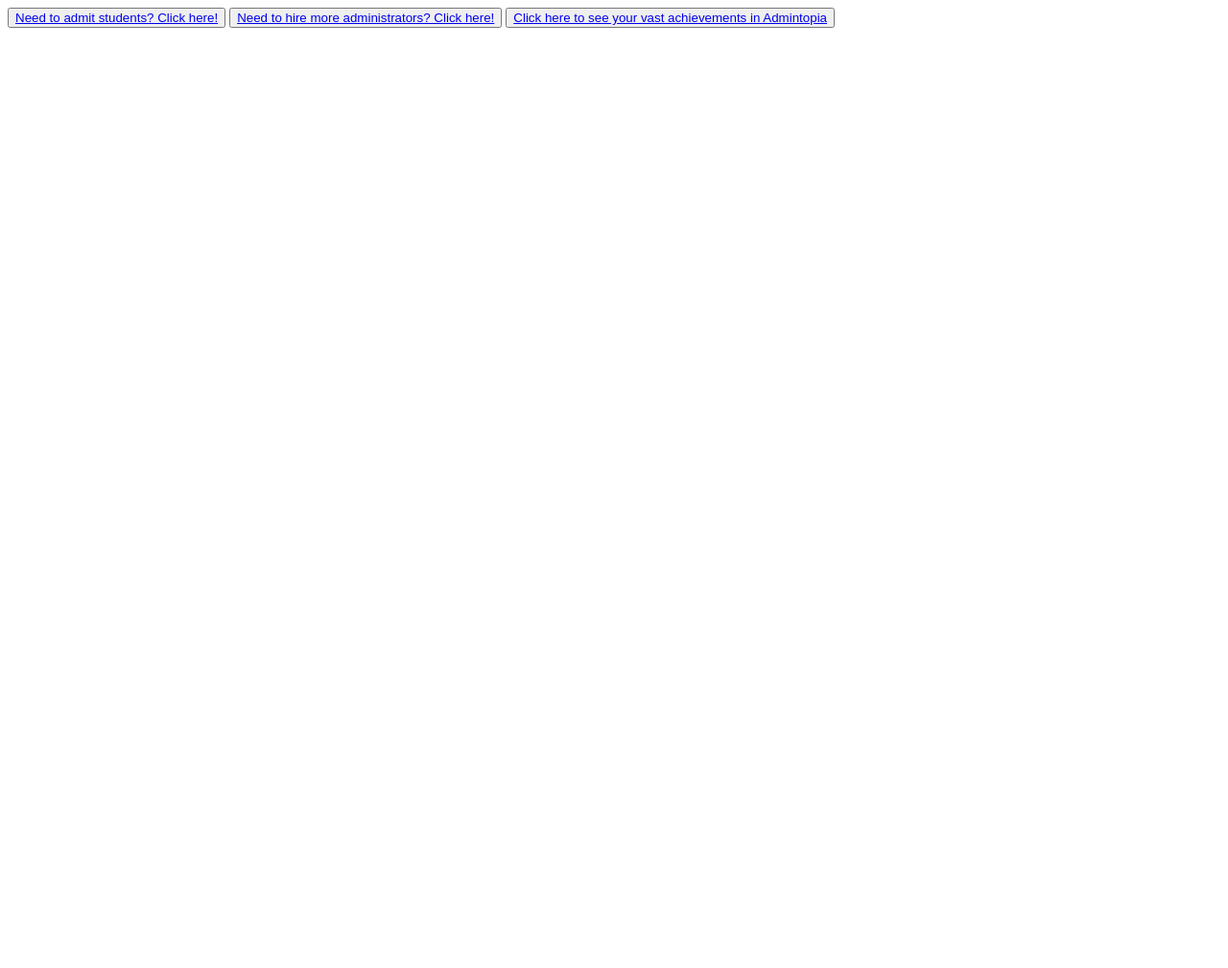
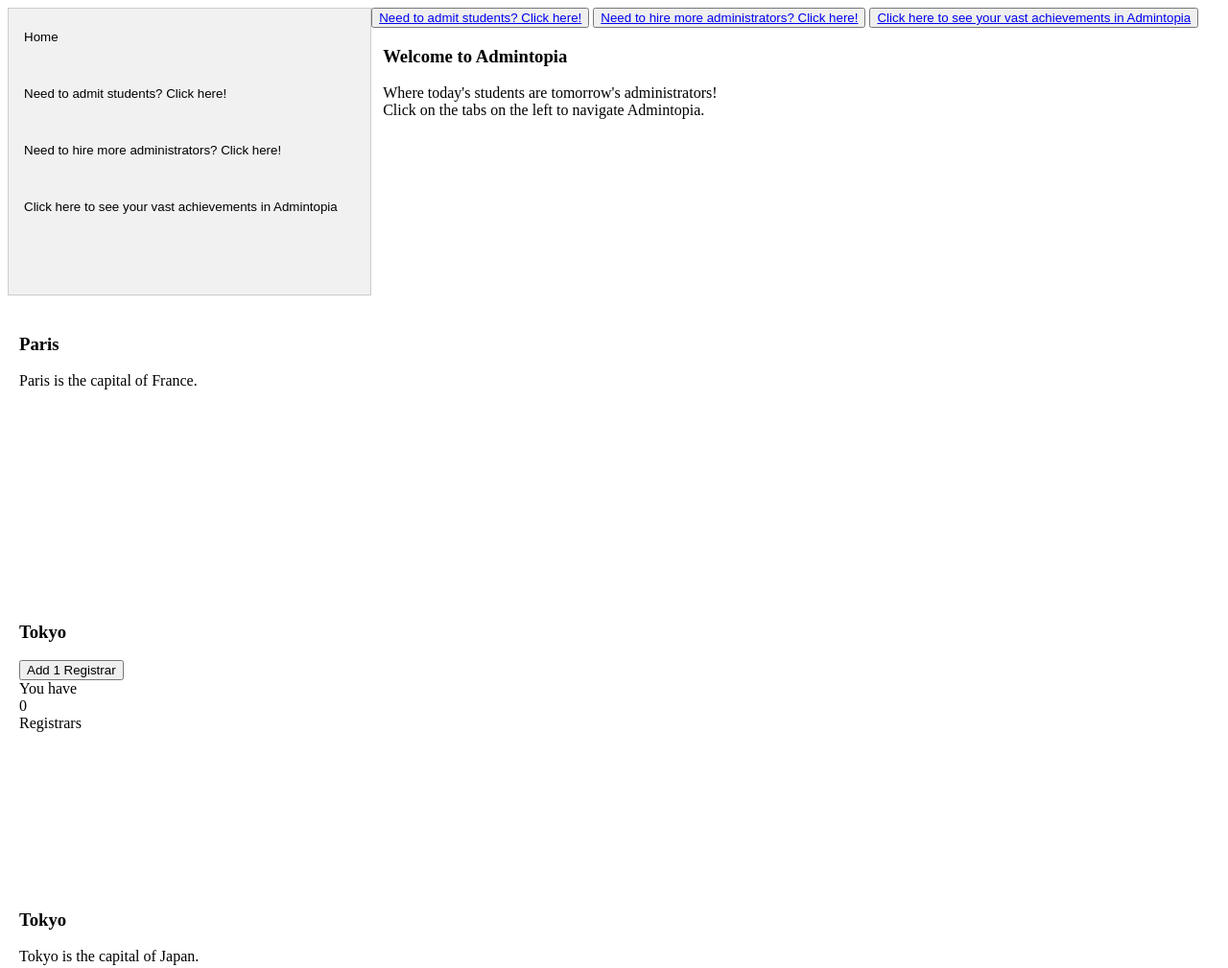
Before and after one commit to RossignolD/admintopia, a plain HTML site: page index.html in a window 1280 px wide. Shown: the whole page at 96% size. Before the commit the page ends 800 px from the top, so only its background shows below. Drawn offline with nearby package versions, Linux system fonts and the light colour scheme.

Commit message:
removed extraneous pages in favor of a tab approach

```diff
--- a/index.html
+++ b/index.html
@@ -1,15 +1,69 @@
 <head>
-    <meta charset="utf-8">
-    <title>Admintopia</title>
-    <link rel="stylesheet" href="/public/css/style.css">
-    <script src="https://code.jquery.com/jquery-3.7.1.js"
+  <meta charset="utf-8" />
+  <title>Admintopia</title>
+  <link rel="stylesheet" href="/public/css/style.css" />
+  <script
+    src="https://code.jquery.com/jquery-3.7.1.js"
     integrity="sha256-eKhayi8LEQwp4NKxN+CfCh+3qOVUtJn3QNZ0TciWLP4="
-    crossorigin="anonymous"></script>
-
+    crossorigin="anonymous"
+  ></script>
+  <script src="js/admins.js"></script>
+  <script src="js/incrementer.js"></script>
+  <script src="js/tabManager.js"></script>
 </head>
 
 <body>
-    <button id="admitOneStudent"> <a href="add-students.html">Need to admit students? Click here!</a></button>
-    <button id="addAnAdmin"><a href="add-admins.html">Need to hire more administrators? Click here!</a> </button>
-    <button id="seeAchievements"><a href="achievements.html">Click here to see your vast achievements in Admintopia</a></button>
+  <button id="admitOneStudent">
+    <a href="add-students.html">Need to admit students? Click here!</a>
+  </button>
+  <button id="addAnAdmin">
+    <a href="add-admins.html">Need to hire more administrators? Click here!</a>
+  </button>
+  <button id="seeAchievements">
+    <a href="achievements.html"
+      >Click here to see your vast achievements in Admintopia</a
+    >
+  </button>
+
+  <div class="tab">
+    <button class="tablinks" onclick="openTab(event, 'home')">Home</button>
+    <button class="tablinks" onclick="openTab(event, 'admitStudents')">
+      Need to admit students? Click here!
+    </button>
+    <button class="tablinks" onclick="openTab(event, 'hireAdmins')">
+      Need to hire more administrators? Click here!
+    </button>
+    <button class="tablinks" onclick="openTab(event, 'achievements')">
+      Click here to see your vast achievements in Admintopia
+    </button>
+  </div>
+
+  <div id="home" class="tabcontent">
+    <h3>Welcome to Admintopia</h3>
+    <div>Where today's students are tomorrow's administrators!</div>
+    <div>Click on the tabs on the left to navigate Admintopia.</div>
+  </div>
+
+  <div id="admitStudents" class="tabcontent">
+    <h3>Paris</h3>
+    <p>Paris is the capital of France.</p>
+  </div>
+
+  <div id="hireAdmins" class="tabcontent">
+    <h3>Tokyo</h3>
+    <button
+      id="registrar"
+      onclick="addOneMoreAdmin(Registrar); showNumber('numberOfRegistrars', Registrar)"
+    >
+      Add 1 Registrar
+    </button>
+    <div>You have</div>
+    <div id="numberOfRegistrars"></div>
+    <div>Registrars</div>
+  </div>
+
+  <div id="achievements" class="tabcontent">
+    <h3>Tokyo</h3>
+    <p>Tokyo is the capital of Japan.</p>
+  </div>
 </body>
--- a/js/admins.js
+++ b/js/admins.js
@@ -26,4 +26,5 @@ class Admin{
     }
 }
 
-var Registrar = new Admin("Registrar", true, 0, null, "committeeMember", 250, 0,0);
+var Registrar = new Admin("Registrar", true, 0, null, CommitteeMember, 250, 0, 0);
+var CommitteeMember = new Admin("Committee Member", false, 0, Registrar, CommitteeChair, 1000, 0, 0);
--- a/js/incrementer.js
+++ b/js/incrementer.js
@@ -2,7 +2,7 @@ $(function() {
     showNumber('numberOfRegistrars', Registrar)
   });
 function addOneMoreAdmin(kind){
-    kind.numberOf=kind.numberOf+1
+    kind.numberOf++
     console.log(kind.numberOf)
     return kind.numberOf
 }
--- /dev/null
+++ b/js/tabManager.js
@@ -0,0 +1,20 @@
+function openTab(evt, tab) {
+    // Declare all variables
+    var i, tabcontent, tablinks;
+
+    // Get all elements with class="tabcontent" and hide them
+    tabcontent = document.getElementsByClassName("tabcontent");
+    for (i = 0; i < tabcontent.length; i++) {
+      tabcontent[i].style.display = "none";
+    }
+
+    // Get all elements with class="tablinks" and remove the class "active"
+    tablinks = document.getElementsByClassName("tablinks");
+    for (i = 0; i < tablinks.length; i++) {
+      tablinks[i].className = tablinks[i].className.replace(" active", "");
+    }
+
+    // Show the current tab, and add an "active" class to the link that opened the tab
+    document.getElementById(tab).style.display = "block";
+    evt.currentTarget.className += " active";
+    }
--- a/public/css/style.css
+++ b/public/css/style.css
@@ -0,0 +1,43 @@
+* {box-sizing: border-box}
+
+/* Style the tab */
+.tab {
+  float: left;
+  border: 1px solid #ccc;
+  background-color: #f1f1f1;
+  width: 30%;
+  height: 300px;
+}
+
+/* Style the buttons that are used to open the tab content */
+.tab button {
+  display: block;
+  background-color: inherit;
+  color: black;
+  padding: 22px 16px;
+  width: 100%;
+  border: none;
+  outline: none;
+  text-align: left;
+  cursor: pointer;
+  transition: 0.3s;
+}
+
+/* Change background color of buttons on hover */
+.tab button:hover {
+  background-color: #ddd;
+}
+
+/* Create an active/current "tab button" class */
+.tab button.active {
+  background-color: #ccc;
+}
+
+/* Style the tab content */
+.tabcontent {
+  float: left;
+  padding: 0px 12px;
+  width: 70%;
+  border-left: none;
+  height: 300px;
+}
```
Also changed, not shown: achievements.html (deleted, +0 -9 lines), add-admins.html (deleted, +0 -19 lines), add-students.html (deleted, +0 -9 lines).
